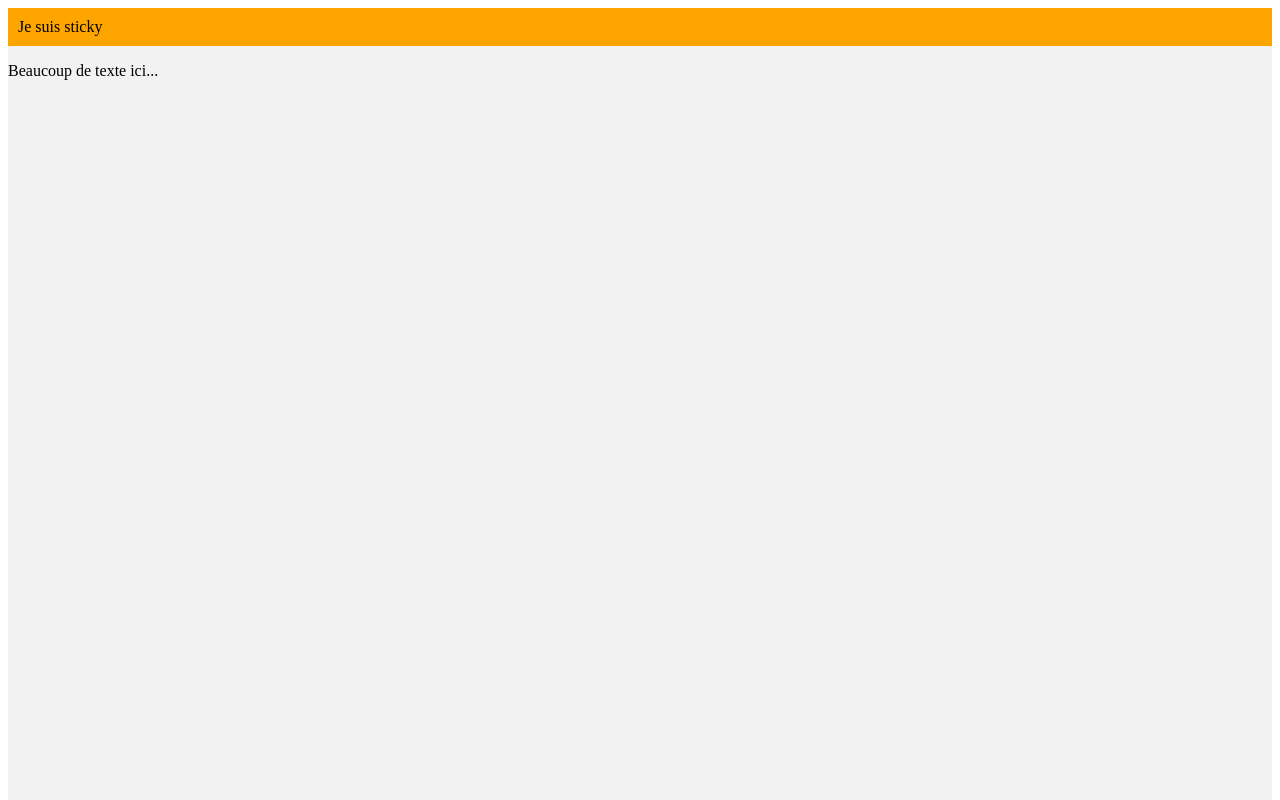
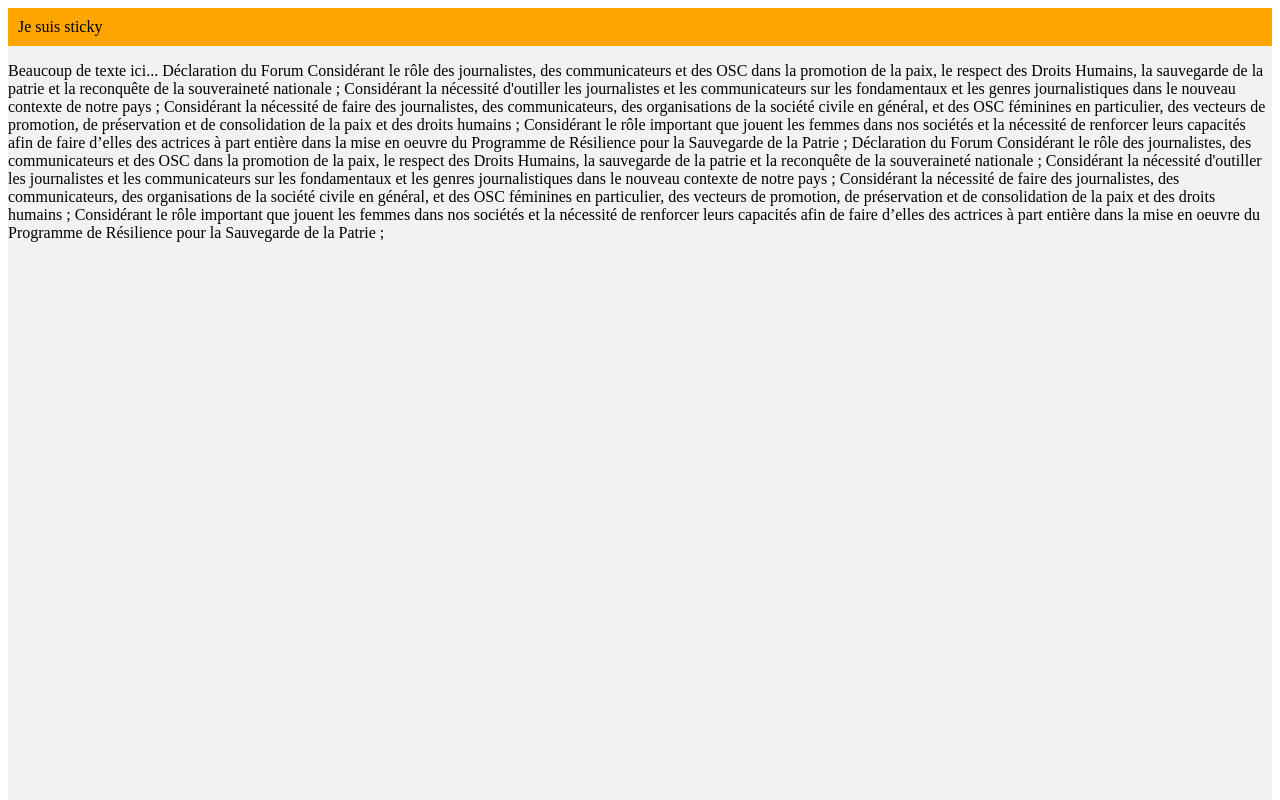
Before and after one commit to VinyoKomi/G7-Transport, a plain HTML site: page index.html in a window 1280 px wide. Shown: the top 800 px of the page. Drawn offline with Linux system fonts and the light colour scheme.

Commit message:
Update index.html

```diff
--- a/index.html
+++ b/index.html
@@ -23,7 +23,54 @@
 
   <div class="container">
   <div class="sticky-header">Je suis sticky</div>
-  <p>Beaucoup de texte ici...</p>
+  <p>Beaucoup de texte ici... Déclaration du Forum
+Considérant le rôle des journalistes, des
+communicateurs et des OSC dans la
+promotion de la paix, le respect des Droits
+Humains, la sauvegarde de la patrie et la
+reconquête de la souveraineté nationale ;
+Considérant la nécessité d'outiller les
+journalistes et les communicateurs sur les
+fondamentaux et les genres journalistiques
+dans le nouveau contexte de notre pays ;
+Considérant la nécessité de faire des
+journalistes, des communicateurs, des
+organisations de la société civile en
+général, et des OSC féminines en
+particulier, des vecteurs de promotion, de
+préservation et de consolidation de la paix
+et des droits humains ;
+Considérant le rôle important que jouent
+les femmes dans nos sociétés et la
+nécessité de renforcer leurs capacités afin
+de faire d’elles des actrices à part entière
+dans la mise en oeuvre du Programme de
+Résilience pour la Sauvegarde de la Patrie ;
+
+    Déclaration du Forum
+Considérant le rôle des journalistes, des
+communicateurs et des OSC dans la
+promotion de la paix, le respect des Droits
+Humains, la sauvegarde de la patrie et la
+reconquête de la souveraineté nationale ;
+Considérant la nécessité d'outiller les
+journalistes et les communicateurs sur les
+fondamentaux et les genres journalistiques
+dans le nouveau contexte de notre pays ;
+Considérant la nécessité de faire des
+journalistes, des communicateurs, des
+organisations de la société civile en
+général, et des OSC féminines en
+particulier, des vecteurs de promotion, de
+préservation et de consolidation de la paix
+et des droits humains ;
+Considérant le rôle important que jouent
+les femmes dans nos sociétés et la
+nécessité de renforcer leurs capacités afin
+de faire d’elles des actrices à part entière
+dans la mise en oeuvre du Programme de
+Résilience pour la Sauvegarde de la Patrie ;
+  </p>
   </div>
 
 </body>
```
